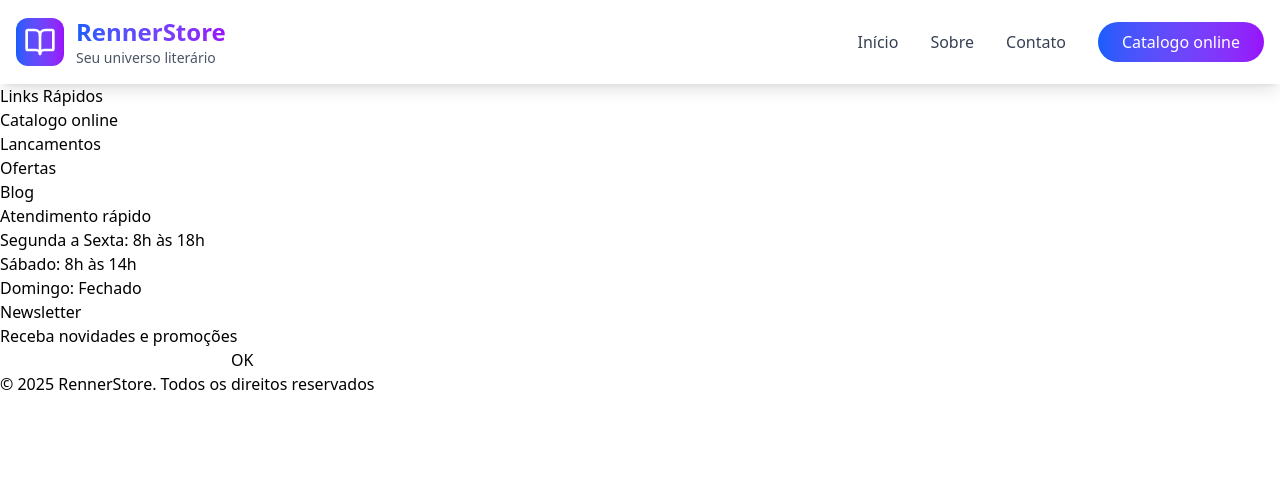
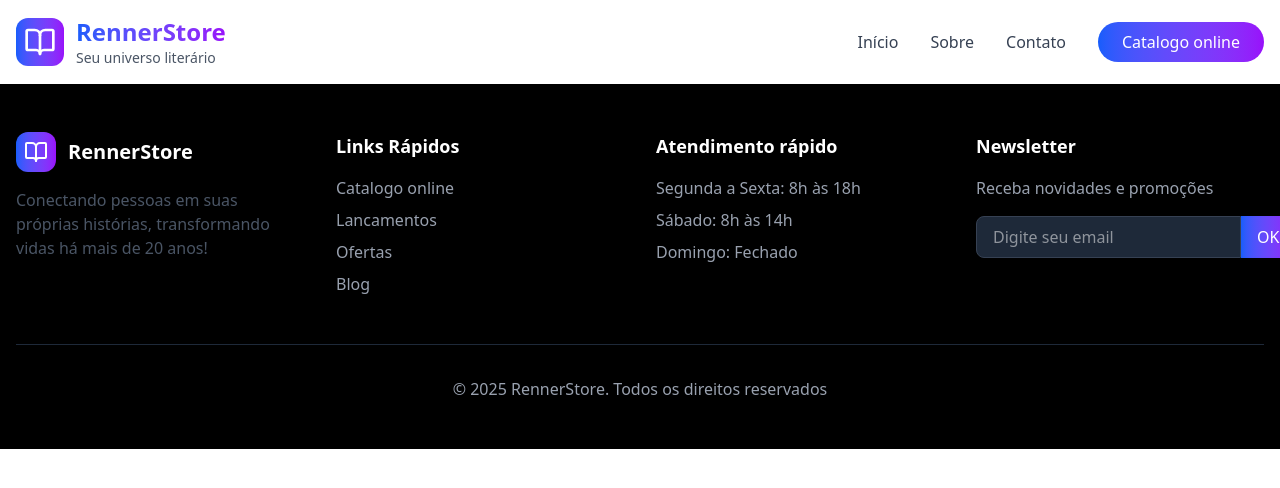
Before and after one commit to OpsRennerDev/bookstore-frontend-next, a Next.js app: page /home in a window 1280 px wide. Shown: the top 488 px of the page. Built offline with nearby package versions, Linux system fonts and the light colour scheme.

Commit message:
feat: add a footer component

```diff
--- a/src/components/Footer.tsx
+++ b/src/components/Footer.tsx
@@ -1,22 +1,36 @@
+import { BookOpen } from "lucide-react";
 import Link from "next/link";
 
 export default function Footer() {
   return (
-    <footer>
+    <footer className="bg-black text-white py-12 px-4">
+      <div className="container mx-auto">
+        <div className="grid md:grid-cols-4 gap-8">
+
           <div>
-        <h4>Links Rápidos</h4>
-        <ul>
-          <li><Link href="#">Catalogo online</Link></li>
-          <li><Link href="#">Lancamentos</Link></li>
-          <li><Link href="#">Ofertas</Link></li>
-          <li><Link href="#">Blog</Link></li>
+            <div id="logo" className="flex items-center space-x-3 mb-4">
+              <div className="bg-linear-to-r from-blue-600 to-purple-600 p-2 rounded-xl">
+                <BookOpen className="text-white w-6 h-6"/>
+              </div>
+              <span className="text-xl font-bold">RennerStore</span>
+            </div>
+            <p className="text-gray-600">Conectando pessoas em suas próprias histórias, transformando vidas há mais de 20 anos!</p>
+          </div>
+
+          <div>
+            <h4 className="font-semibold text-lg mb-4">Links Rápidos</h4>
+            <ul className="space-y-2 text-gray-400">
+              <li><Link href="#" className="hover:text-white transition-colors">Catalogo online</Link></li>
+              <li><Link href="#" className="hover:text-white transition-colors">Lancamentos</Link></li>
+              <li><Link href="#" className="hover:text-white transition-colors">Ofertas</Link></li>
+              <li><Link href="#" className="hover:text-white transition-colors">Blog</Link></li>
             </ul>
           </div>
 
 
           <div>
-        <h4>Atendimento rápido</h4>
-        <ul>
+            <h4 className="font-semibold text-lg mb-4">Atendimento rápido</h4>
+            <ul className="space-y-2 text-gray-400">
               <li>Segunda a Sexta: 8h às 18h</li>
               <li>Sábado: 8h às 14h</li>
               <li>Domingo: Fechado</li>
@@ -24,18 +38,39 @@ export default function Footer() {
           </div>
 
           <div>
-        <h4>Newsletter</h4>
-        <p>Receba novidades e promoções</p>
-        <div>
-          <input type="text" />
-          <button>OK</button>
+            <h4 className="font-semibold text-lg mb-4">Newsletter</h4>
+            <p className="text-gray-400 mb-4">Receba novidades e promoções</p>
+            <div className="flex">
+              <input
+                type="email"
+                placeholder="Digite seu email"
+                className="
+                flex-1 px-4 py-2
+                bg-gray-800 border
+                border-gray-700 rounded-l-lg
+                focus:outline-none focus:ring-2
+                focus:ring-blue-500
+                "
+                />
+              <button
+                className="
+                bg-linear-to-r from-blue-600 to-purple-600
+                px-4 py-2 rounded-r-lg
+                hover:shadow-lg hover:scale-105 transition-all duration-300
+                "
+                >
+                OK
+              </button>
             </div>
           </div>
 
 
 
-      <div>
+        </div>
+
+        <div className="border-t border-gray-800 mt-12 pt-8 text-center text-gray-400">
           <p>&copy; 2025 RennerStore. Todos os direitos reservados</p>
+        </div>
       </div>
     </footer>
   )
```
Lines whose indentation alone changed are shown as unchanged.
